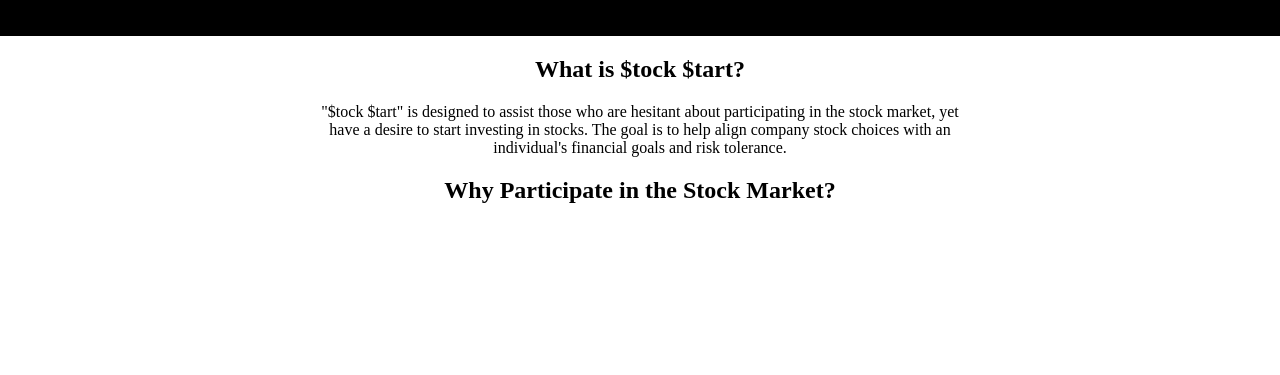
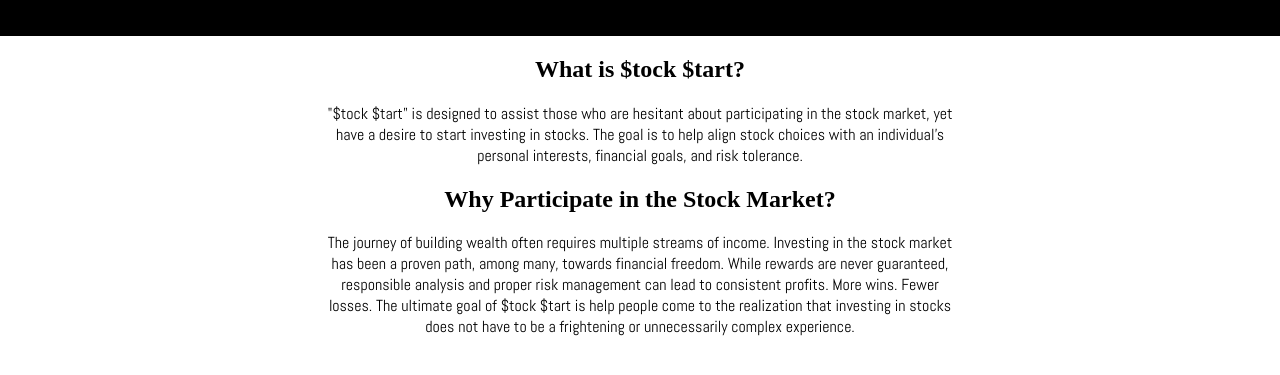
Before and after one commit to clesesne3/stock-start, a plain HTML site: page intro.html in a window 1280 px wide. Shown: the part 81-456 px from the top of the page. Drawn offline with Linux system fonts and the light colour scheme.

Commit message:
paragraph 2 content on intro page

```diff
--- a/intro.css
+++ b/intro.css
@@ -18,6 +18,7 @@ p {
   width: 50%;
   margin: 0 auto;
   text-align: center;
+  font-family: 'Abel';
 }
 
 #header {
--- a/intro.html
+++ b/intro.html
@@ -15,12 +15,15 @@
     <section class="section-one" id="section-one">
       <div class="intro-para">
         <h2>What is $tock $tart?</h2>
-        <p>"$tock $tart" is designed to assist those who are hesitant about participating in the stock market, yet have a desire to start investing in stocks. The goal is to help align company stock choices with an individual's financial goals and risk tolerance.</p>
+        <p>"$tock $tart" is designed to assist those who are hesitant about participating in the stock market, yet have a desire to start investing in stocks. The goal is to help align stock choices with an individual's personal interests, financial goals, and risk tolerance.</p>
       </div>
     </section>
 
     <section class="section-two" id="section-two">
-      <div class=""><div class="para-2"><h2>Why Participate in the Stock Market?</h2></div></div>
+      <div class="para-2">
+        <h2>Why Participate in the Stock Market?</h2>
+        <p>The journey of building wealth often requires multiple streams of income. Investing in the stock market has been a proven path, among many, towards financial freedom. While rewards are never guaranteed, responsible analysis and proper risk management can lead to consistent profits. More wins. Fewer losses. The ultimate goal of $tock $tart is help people come to the realization that investing in stocks does not have to be a frightening or unnecessarily complex experience.</p>
+      </div>
     </section>
   </body>
 </html>
```
